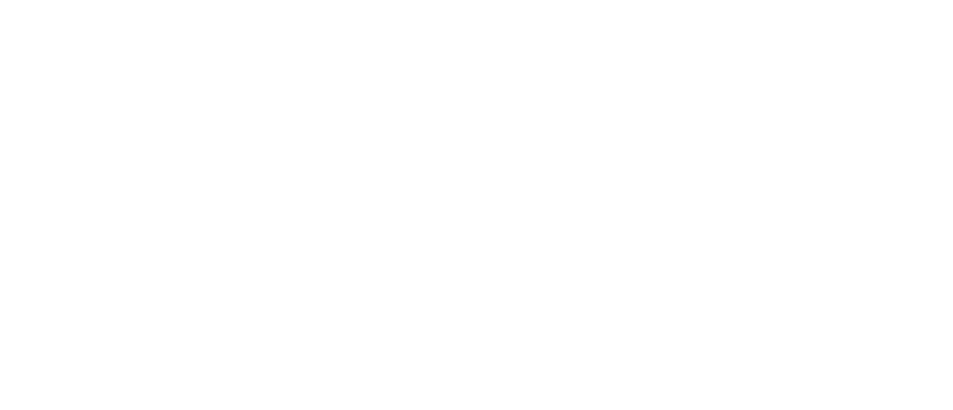
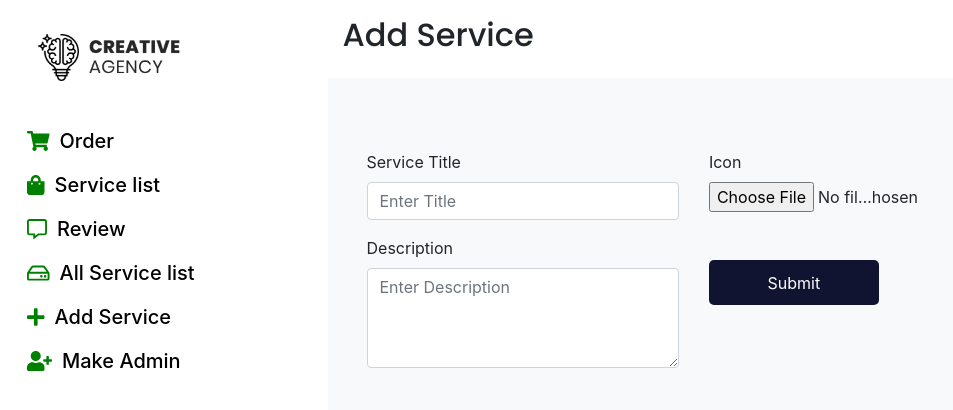
Before and after one commit to Asif-Zaman-Suvo/creative-agency-client, a React (Create React App) app: page /addService in a window 1280 px wide. Shown: the top 410 px of the page, without its empty margins (0-953 px from the left). Built offline with nearby package versions, Linux system fonts and the light colour scheme.

Commit message:
70% done

```diff
--- a/src/App.js
+++ b/src/App.js
@@ -16,6 +16,9 @@
 import CustomerOrder from './Components/Dashboard/CustomerOrder/CustomerOrder';
 import ServiceList from './Components/Dashboard/ServiceList/ServiceList';
 import Review from './Components/Dashboard/Review/Review';
+import AdminPage from './Components/Dashboard/AdminPage/AdminPage';
+import AddService from './Components/Dashboard/AddService/AddService';
+
 
 
 
@@ -24,19 +27,11 @@
 function App() {
 
 
-
-  const defaultUser = {
-    isSignedIn: false,
-    name: '',
-    email: '',
-    photo: '',
-    message: ''
-  }
-  const [user, setUser] = useState(defaultUser);
+  const [loggedInUser, setLoggedInUser] = useState({});
 
   return (
 
-    <UserContext.Provider value={[user,setUser]}>
+    <UserContext.Provider value={[loggedInUser,setLoggedInUser]}>
     <Router>
       <Switch>
         <Route exact path='/'>
@@ -44,23 +39,31 @@
 
         </Route>
 
-        <Route path='/orderForm/'>
+        <PrivateRoute path='/orderForm/'>
           <CustomerOrder></CustomerOrder>
 
-        </Route>
+        </PrivateRoute>
 
-        <Route path='/serviceList'>
+        <PrivateRoute path='/serviceList'>
           <ServiceList></ServiceList>
 
-        </Route>
+        </PrivateRoute>
 
-        <Route path='/postReview'>
+        <PrivateRoute path='/postReview'>
           <Review></Review>
-        </Route>
+        </PrivateRoute>
 
         <PrivateRoute path='/dashboard/:courseName'>
           <Dashboard></Dashboard>
         </PrivateRoute>
+
+        <PrivateRoute path='/admin'>
+          <AdminPage></AdminPage>
+        </PrivateRoute>
+
+        <Route path='/addService'>
+          <AddService></AddService>
+        </Route>
 
         <Route path='/login'>
           <Login></Login>
--- /dev/null
+++ b/src/Components/Dashboard/AddService/AddService.js
@@ -0,0 +1,117 @@
+import React, { useState } from 'react';
+import { useForm } from 'react-hook-form';
+import LeftSideBar from '../LeftSideBar/LeftSideBar';
+
+const AddService = () => {
+
+    const [addService,setAddService]=useState({})
+    const [file ,setFile]=useState(null)
+
+    const handleBlur = e => {
+        const newService={...addService};
+        newService[e.target.name]=e.target.value;
+        setAddService(newService)
+
+    }
+
+    const handleFileChange= (e) => {
+        const newFile=e.target.files[0];
+        setFile(newFile);
+
+
+    }
+
+    const { register, errors } = useForm();
+
+    const handleSubmit =() => {
+        const formData=new FormData()
+        console.log(addService)
+        formData.append('file',file)
+        formData.append('serviceTitle',addService.serviceTitle)
+        formData.append('description',addService.description)
+
+        fetch ('http://localhost:5000/addAService',{
+            method: 'POST',
+            body: formData
+        })
+        .then (response=>response.json())
+        .then(data=>{
+            console.log(data)
+        })
+
+        .catch(error=>{
+            console.log(error)
+        })
+
+
+    }
+
+
+    return (
+        <div className="row">
+            <div className="col-md-3">
+                <LeftSideBar></LeftSideBar>
+            </div>
+
+
+            <div className="col-md-9 ">
+                <div className='container'>
+                    <h2 style={{ fontFamily: 'poppins' }} className='mb-4 mt-3'>Add Service</h2>
+
+                    <div className='row formSection'>
+                        <div className='col-md-8 py-5 bg-light'>
+
+
+
+                            <form onSubmit={handleSubmit} className='p-4 row'>
+                                <div className='col-md-7'>
+                                    <div class="form-group">
+                                        <label for="exampleInputEmail1">Service Title</label>
+
+                                        <input onBlur={handleBlur} type="text" ref={register({ required: true })} name="serviceTitle" class="form-control" id="exampleInputPassword1" placeholder="Enter Title" />
+                                        {errors.serviceTitle && <span className="text-danger">This field is required</span>}
+                                    </div>
+
+
+
+
+                                    <div class="form-group">
+                                        <label for="exampleInputEmail1">Description</label>
+                                        <textarea onBlur={handleBlur} type="text" name="description" ref={register({ required: true })} style={{ height: '100px' }} placeholder='Enter Description' class="form-control" id="exampleFormControlTextarea1" rows="3"></textarea>
+                                        {errors.description && <span className="text-danger">This field is required</span>}
+                                    </div>
+                                </div>
+                                <div className='col-md-5'>
+                                    <div class="form-group mb-5">
+                                        <label for="exampleFormControlFile1">Icon</label>
+                                        <input onChange={handleFileChange} type="file" class="form-control-file" id="exampleFormControlFile1" />
+                                    </div>
+                                    <button type="submit" class="hireButton">Submit</button>
+                                </div>
+
+
+
+                            </form>
+
+                        </div>
+                    </div>
+
+                    <div className='col-md-4'>
+
+                    </div>
+
+
+
+                </div>
+
+
+            </div>
+
+
+
+
+        </div>
+    );
+};
+
+export default AddService;
--- /dev/null
+++ b/src/Components/Dashboard/AdminPage/AdminPage.js
@@ -0,0 +1,22 @@
+import React from 'react';
+import AllOrder from '../AllOrder/AllOrder';
+import LeftSideBar from '../LeftSideBar/LeftSideBar';
+
+const AdminPage = () => {
+    return (
+        <div className="row">
+
+            <div className="col-md-3">
+               <LeftSideBar></LeftSideBar>
+            </div>
+
+            <div className="col-md-9">
+                <div className="container">
+                <AllOrder></AllOrder>
+                </div>
+            </div>
+        </div>
+    );
+};
+
+export default AdminPage;
--- /dev/null
+++ b/src/Components/Dashboard/AllOrder/AllOrder.js
@@ -0,0 +1,12 @@
+import React from 'react';
+
+const AllOrder = () => {
+    return (
+        <div>
+            <h1>This is all order page</h1>
+
+        </div>
+    );
+};
+
+export default AllOrder;
--- a/src/Components/Dashboard/CustomerOrder/CustomerOrder.js
+++ b/src/Components/Dashboard/CustomerOrder/CustomerOrder.js
@@ -10,7 +10,7 @@
 const CustomerOrder = () => {
 
     const { courseName } = useParams()
-    const [user, setUser] = useContext(UserContext)
+    const [loggedInUser, setLoggedInUser] = useContext(UserContext)
 
 
     const { register, handleSubmit, errors } = useForm();
@@ -65,7 +65,7 @@
                                 </div>
                                 <div class="form-group">
 
-                                    <input type="text" ref={register({ required: true })} class="form-control" id="exampleInputPassword1" name='service' value={courseName} />
+                                    <input type="text" ref={register({ required: true })} class="form-control" id="exampleInputPassword1" name='service' defaultValue={courseName} />
                                 </div>
                                 <div class="form-group">
 
--- a/src/Components/Dashboard/Dashboard/Dashboard.js
+++ b/src/Components/Dashboard/Dashboard/Dashboard.js
@@ -13,8 +13,8 @@
                 </div>
                 <div  className="col-md-10">
                     <span className="d-flex">
-                        <h3 style={{'margin-left':'80px', 'margin-top':'50px'}}>Ordered Items</h3>
-                        <h6 style={{'margin-left':'580px', 'margin-top':'50px'}}>{user.name}</h6>
+                        <h3 style={{'margin-left':'80px', 'margin-top':'50px'}}>{user.name}</h3>
+
                     </span>
 
                     <div className="row customer-order-list">
--- a/src/Components/Dashboard/Review/Review.js
+++ b/src/Components/Dashboard/Review/Review.js
@@ -6,7 +6,7 @@
 
 const PostReview = () => {
 
-    const [user] = useContext(UserContext);
+    const [loggedInUser] = useContext(UserContext);
     // console.log('logged In User info', loggedInUser);
 
 
@@ -44,6 +44,7 @@
 
                     <div className='row formSection'>
                         <div className='col-md-8 py-5 bg-light'>
+
                             <form className='p-4' onSubmit={handleSubmit(onSubmit)}>
                                 <div class="form-group">
 
--- a/src/Components/Home/FeedBackCard/FeedBackCard.js
+++ b/src/Components/Home/FeedBackCard/FeedBackCard.js
@@ -1,8 +1,11 @@
-import React from 'react';
+import React, { useContext } from 'react';
 import './FeedBackCard.css';
 import customer1 from '../../../images/customer-2.png';
+import { UserContext } from '../../../App';
 
 const FeedBackCard = ({ feedback }) => {
+
+    const [user]=useContext(UserContext)
     return (
         <div className='col-md-4 mt-4'>
             <div className="feedback card" style={{ width: '20rem' }}>
@@ -11,7 +14,7 @@
                <div className="row py-2">
 
                     <div className="col-md-3 mt-2">
-                        <img style={{ width: '74px', height: '74px' }} className="card-img-top " src={customer1} />
+                        <img style={{ width: '74px', height: '74px' }} className="card-img-top " src={user.displayPhoto} />
                     </div>
 
                     <div className='col-md-9 mt-3'>
--- a/src/Components/Home/Navbar/Navbar.js
+++ b/src/Components/Home/Navbar/Navbar.js
@@ -26,7 +26,7 @@
                    </li>
 
                    <li class="nav-item">
-                      <Link style={{ textDecoration: 'none' }} to="/login"> <button class="hireButton">Login</button></Link>
+                      <Link style={{ textDecoration: 'none' }} to="/dashboard/:courseName"> <button class="hireButton">Login</button></Link>
                    </li>
 
 
```
Also changed, not shown: src/Components/Dashboard/ServiceList/ServiceList.js (+13 -4 lines), src/Components/LoginPage/Login.js (+27 -6 lines).
